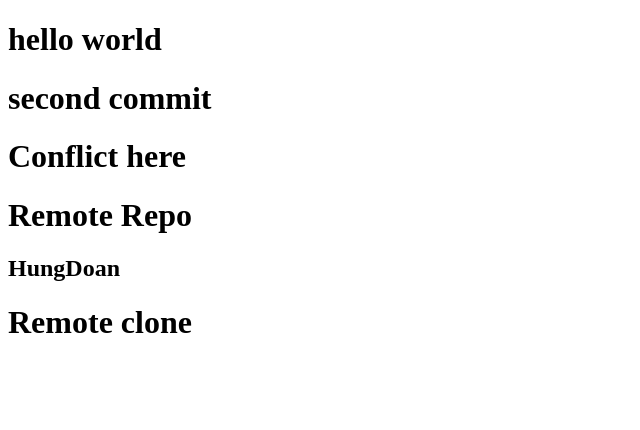
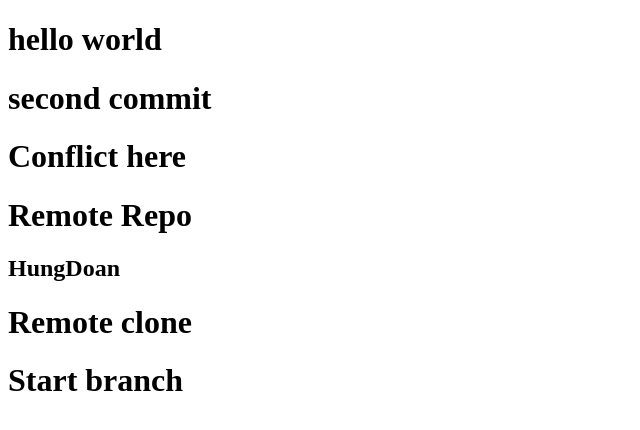
Before and after one commit to Hungdoan565/HOCGIT, a plain HTML site: page index.html in a window 1280 px wide. Shown: the whole page, without its empty margins (0-640 px from the left). Drawn offline with Linux system fonts and the light colour scheme.

Commit message:
start branch.

```diff
--- a/index.html
+++ b/index.html
@@ -12,5 +12,6 @@
     <h1>Remote Repo</h1>
     <h2>HungDoan</h2>
     <h1>Remote clone</h1>
+    <h1>Start branch</h1>
   </body>
 </html>
```
